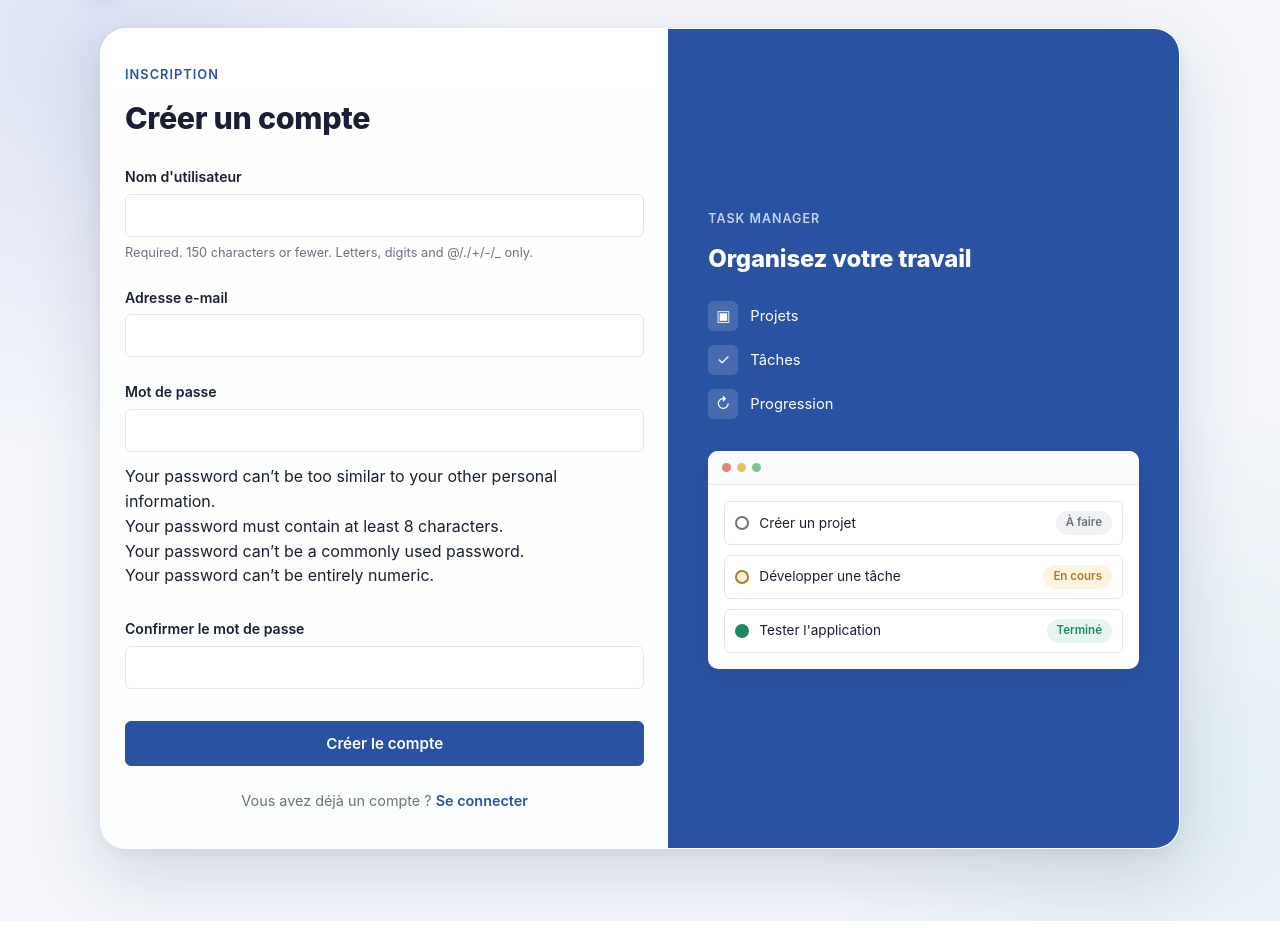
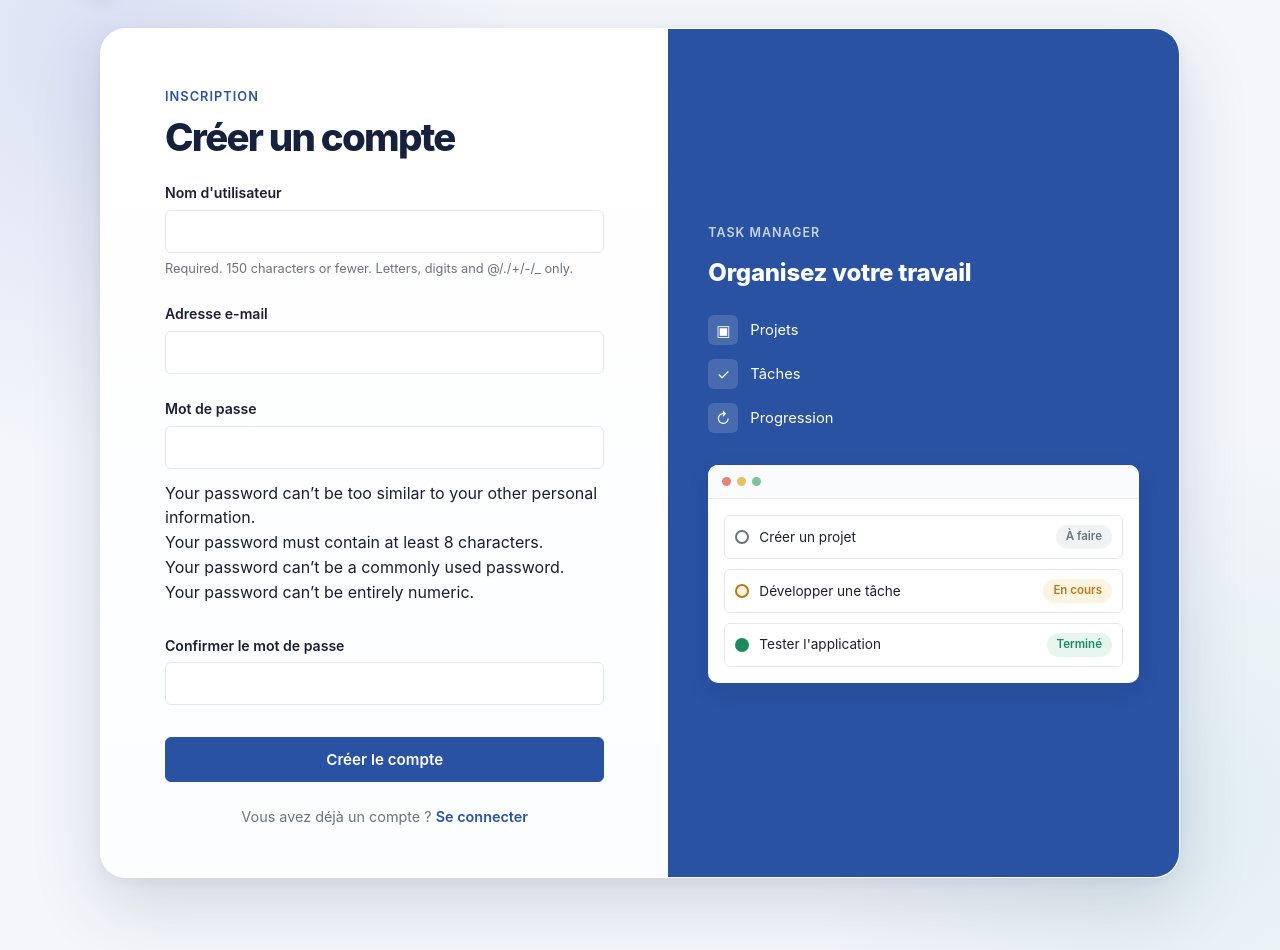
Before and after one commit to workcmtiayon-arch/task_manager, a Django app: page /accounts/ in a window 1280 px wide. Shown: the part 74-1024 px from the top of the page. Before the commit the page ends 995 px from the top, so only its background shows below. Run offline with Django 5.2, Linux system fonts and the light colour scheme; parts of the project's set-up code (start-up, migrations or seed data) failed here and were passed over.

Commit message:
refactor: améliorer la hiérarchie de la carte auth

```diff
--- a/static/css/auth.css
+++ b/static/css/auth.css
@@ -144,7 +144,7 @@ input:focus-visible {
 }
 
 .auth-card {
-    padding: 36px 24px;
+    padding: 58px 64px 48px;
     background: linear-gradient(180deg, #FFFFFF 0%, #FCFDFF 100%);
 }
 
@@ -173,10 +173,13 @@ input:focus-visible {
 }
 
 .auth-card__title {
-    font-size: clamp(1.5rem, 2.6vw, 1.9rem);
-    font-weight: 800;
-    letter-spacing: -0.01em;
-    margin-bottom: 10px;
+    max-width: 12ch;
+    color: var(--auth-ink);
+    font-size: clamp(1.85rem, 3vw, 2.45rem);
+    font-weight: 850;
+    line-height: 1.08;
+    letter-spacing: -0.045em;
+    margin-bottom: 14px;
 }
 
 .auth-card__subtitle {
```
